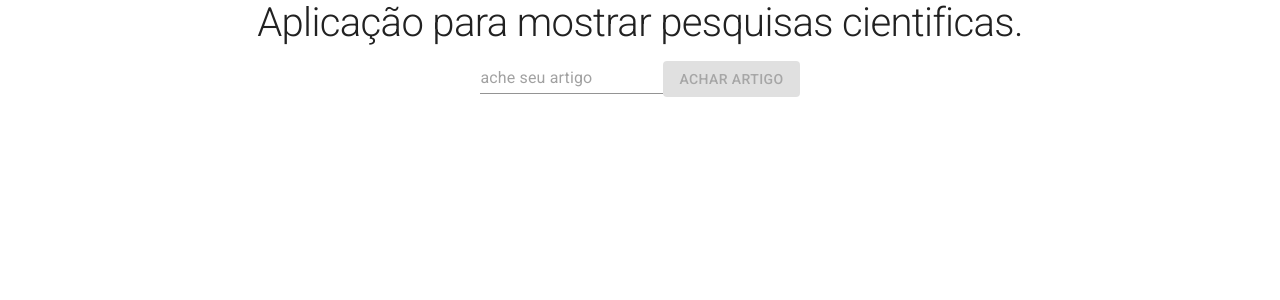
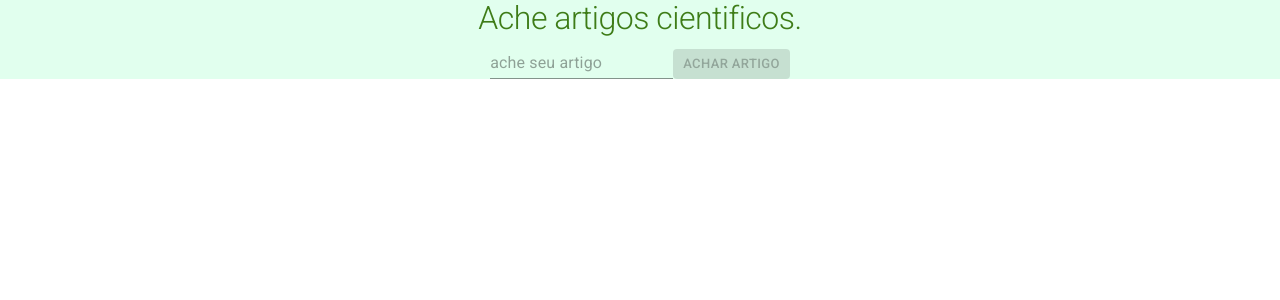
Before and after one commit to MatheusBurthon91/core-science-search-api, a React (Create React App) app in the folder frontend/: page / in a window 1280 px wide. Shown: the top 300 px of the page. Built offline with nearby package versions, Linux system fonts and the light colour scheme.

Commit message:
style: :lipstick: criando o estilo no form de buscar artigos.
mudanças feitas no App e criando o styleForm onde estão as mudanças no furmulario, deixando ele como componente.

```diff
--- a/frontend/src/App.js
+++ b/frontend/src/App.js
@@ -1,4 +1,3 @@
-import { Typography } from '@mui/material';
 import React from 'react';
 import './App.css';
 import FormSearch from './components/FormSearch';
@@ -7,9 +6,6 @@ import SearchData from './components/SearchData';
 function App() {
   return (
     <div className="App">
-      <Typography variant="h1" component="div" gutterBottom>
-        Aplicação para mostrar pesquisas cientificas.
-      </Typography>
       <FormSearch />
       <SearchData />
     </div>
--- a/frontend/src/components/FormSearch.jsx
+++ b/frontend/src/components/FormSearch.jsx
@@ -1,8 +1,8 @@
 import React, { useContext, useRef, useEffect } from 'react';
-import Button from '@mui/material/Button';
-import Input from '@mui/material/Input';
+import { Typography, Input, Button } from '@mui/material';
 import getInfomationsApi from '../services';
 import GlobalContext from '../context/GlobalContext';
+import StyleForm from '../styles/styleForm';
 
 export default function FormSearch() {
   const ref = useRef(null);
@@ -38,7 +38,11 @@ export default function FormSearch() {
   };
 
   return (
-    <form>
+    <StyleForm>
+      <Typography variant="h1" component="div" gutterBottom>
+        Ache artigos cientificos.
+      </Typography>
+      <section>
         <Input
           id="filled-basic"
           inputRef={ref}
@@ -46,15 +50,17 @@ export default function FormSearch() {
           placeholder="ache seu artigo"
           onChange={({ target }) => setSearch(target.value)}
           size="small"
+          type="search"
         />
         <Button
           variant="contained"
-        color="success"
           onClick={() => searchScienceArticles(search)}
           disabled={disableButton}
+          size="small"
         >
           achar artigo
         </Button>
-    </form>
+      </section>
+    </StyleForm>
   );
 }
--- /dev/null
+++ b/frontend/src/styles/styleForm.js
@@ -0,0 +1,11 @@
+import { styled } from '@mui/material';
+
+const StyleForm = styled('form')({
+  display: 'flex',
+  justifyContent: 'center',
+  alignContent: 'center',
+  flexDirection: 'column',
+  backgroundColor: '#E1FFEE',
+});
+
+export default StyleForm;
--- a/frontend/src/styles/theme.js
+++ b/frontend/src/styles/theme.js
@@ -4,8 +4,9 @@ import { createTheme } from '@mui/material';
 const theme = createTheme({
   typography: {
     h1: {
-      fontSize: '2.5rem',
+      fontSize: '2.0rem',
       fontWeight: 300,
+      color: '#3E7C17',
     },
   },
 });
```
Lines whose indentation alone changed are shown as unchanged.
